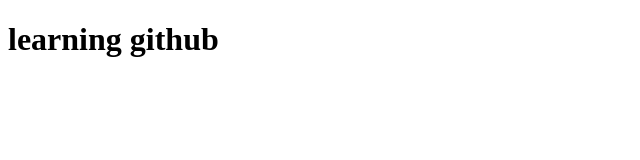
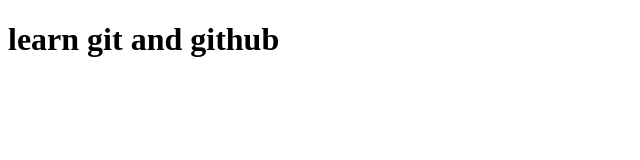
Before and after one commit to GauravSahani001/learning-git, a plain HTML site: page 04_git/index.html in a window 1280 px wide. Shown: the whole page, without its empty margins (0-640 px from the left). Drawn offline with Linux system fonts and the light colour scheme.

Commit message:
change github to git and github

```diff
--- a/04_git/index.html
+++ b/04_git/index.html
@@ -7,6 +7,6 @@
     <link rel="stylesheet" href="style.css">
 </head>
 <body>
-    <h1>learning github</h1>
+    <h1>learn git and github</h1>
 </body>
 </html>
```
